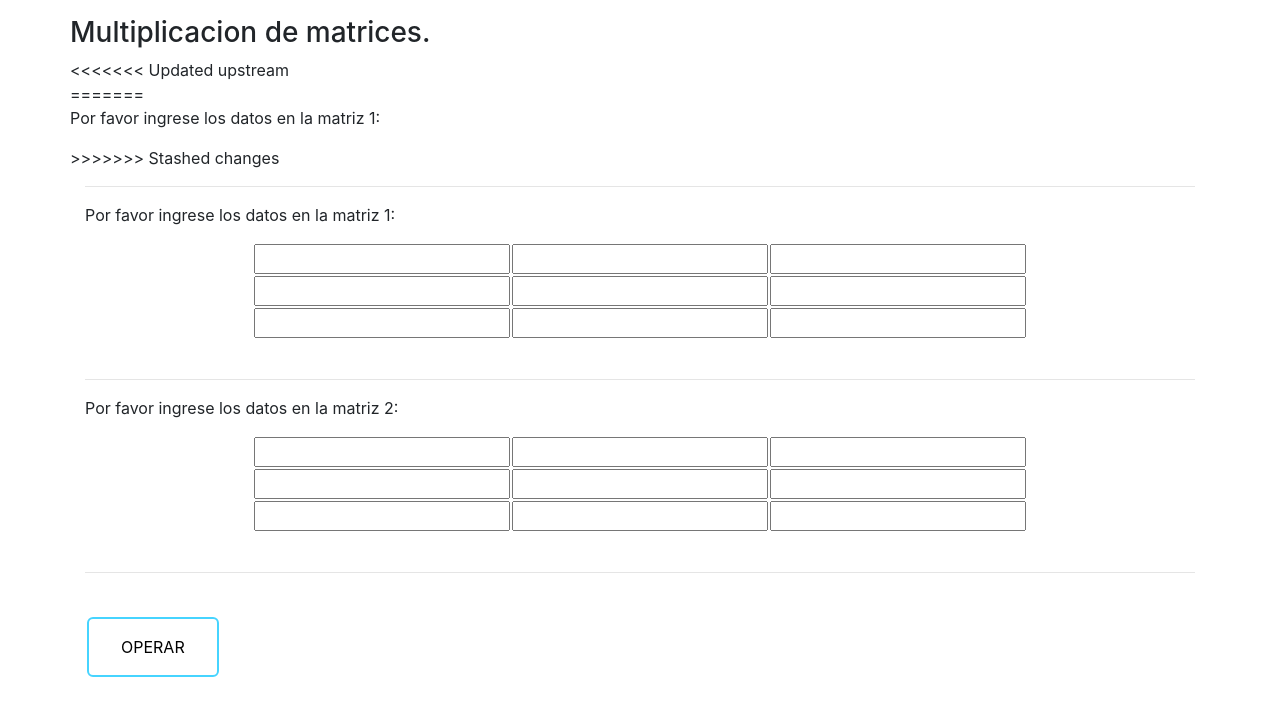
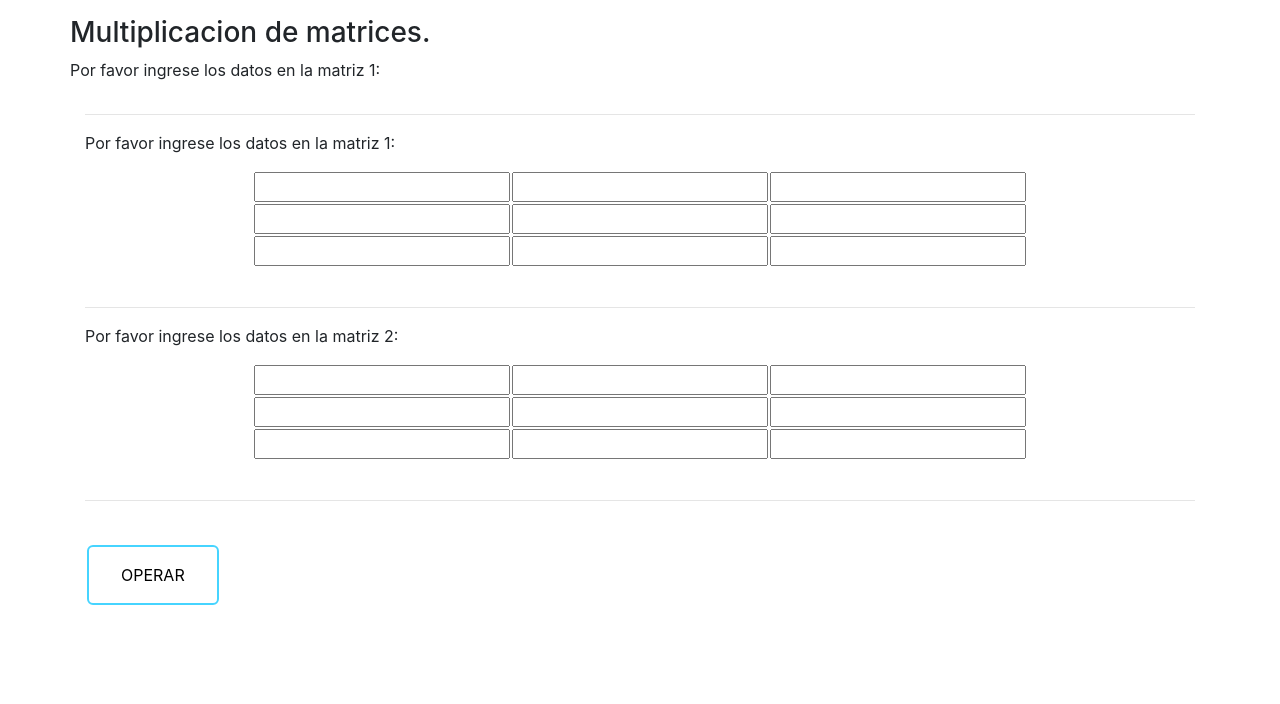
Before and after one commit to karkariam/20192B106, a PHP site: page /CodigoLitografia/templates/matriz.php in a window 1280 px wide. Shown: the part 56-760 px from the top of the page. Run offline with PHP 8.4, Linux system fonts and the light colour scheme.

Commit message:
prueba en linea de tiempo

```diff
--- a/CodigoLitografia/templates/matriz.php
+++ b/CodigoLitografia/templates/matriz.php
@@ -8,14 +8,9 @@
     <div class="row">
         <div>
             <h3>Multiplicacion de matrices.</h3>
-<<<<<<< Updated upstream
-            <br>
-=======
-
             <p>
                 Por favor ingrese los datos en la matriz 1:
             </p>
->>>>>>> Stashed changes
         </div>
 
     </div>
@@ -23,7 +18,7 @@
     <form action="matriz_sol.php" method="post" enctype="multipart/form-data">
         <hr>
         <p>
-                Por favor ingrese los datos en la matriz 1:
+            Por favor ingrese los datos en la matriz 1:
         </p>
 
         <fieldset id="matrix1">
--- a/CodigoLitografia/templates/matriz_sol.php
+++ b/CodigoLitografia/templates/matriz_sol.php
@@ -3,7 +3,7 @@
 <link rel="stylesheet" type="text/css" href="/20192B106/CodigoLitografia/css/estiloformulario.css">
 
 <br><BR></BR>
-<div class="container" style="text-align:center;" >
+<div class="container" style="text-align:center;">
 
     <?php
     $m1 = array();
--- a/index.php
+++ b/index.php
@@ -25,7 +25,7 @@
         </div>
     </div>
 </h4>
-
+<!--Muestra la cookie1 con el nombre y contador de vistas-->
 <script type="text/javascript">
     var impresion = "Hola <b>" + Who() + "</b>. Has visitado la página " + Count() + " veces.  La última visita fue: " + When() + ".";
     document.getElementById("cookie1").innerHTML = impresion;
```
